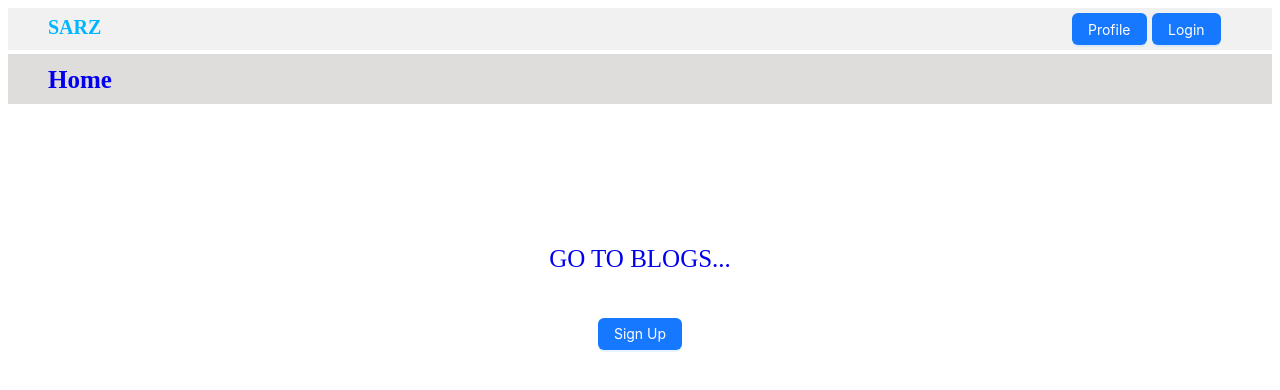
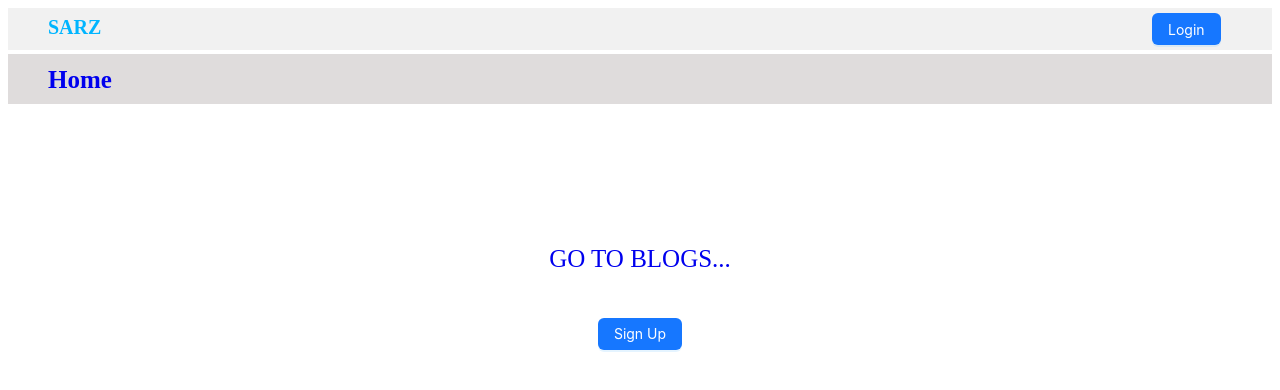
Before and after one commit to Rameez15/blog-sarz, a Next.js app in the folder my-app/: page / in a window 1280 px wide. Shown: the top 390 px of the page. Built offline with nearby package versions, Linux system fonts and the light colour scheme.

Commit message:
button changed

```diff
--- a/my-app/src/components/navbar/Navbar.js
+++ b/my-app/src/components/navbar/Navbar.js
@@ -28,7 +28,7 @@ const Navbar = ({ handle, children }) => {
 
         <div style={ibContStyle}>
           <div>
-            <div style={handle ? btnContainer : btnHide}>
+            <div style={handle ? btnHide : btnContainer}>
               <Link href={`/profile`}>
                 <Button type="primary">Profile</Button>
               </Link>
```
